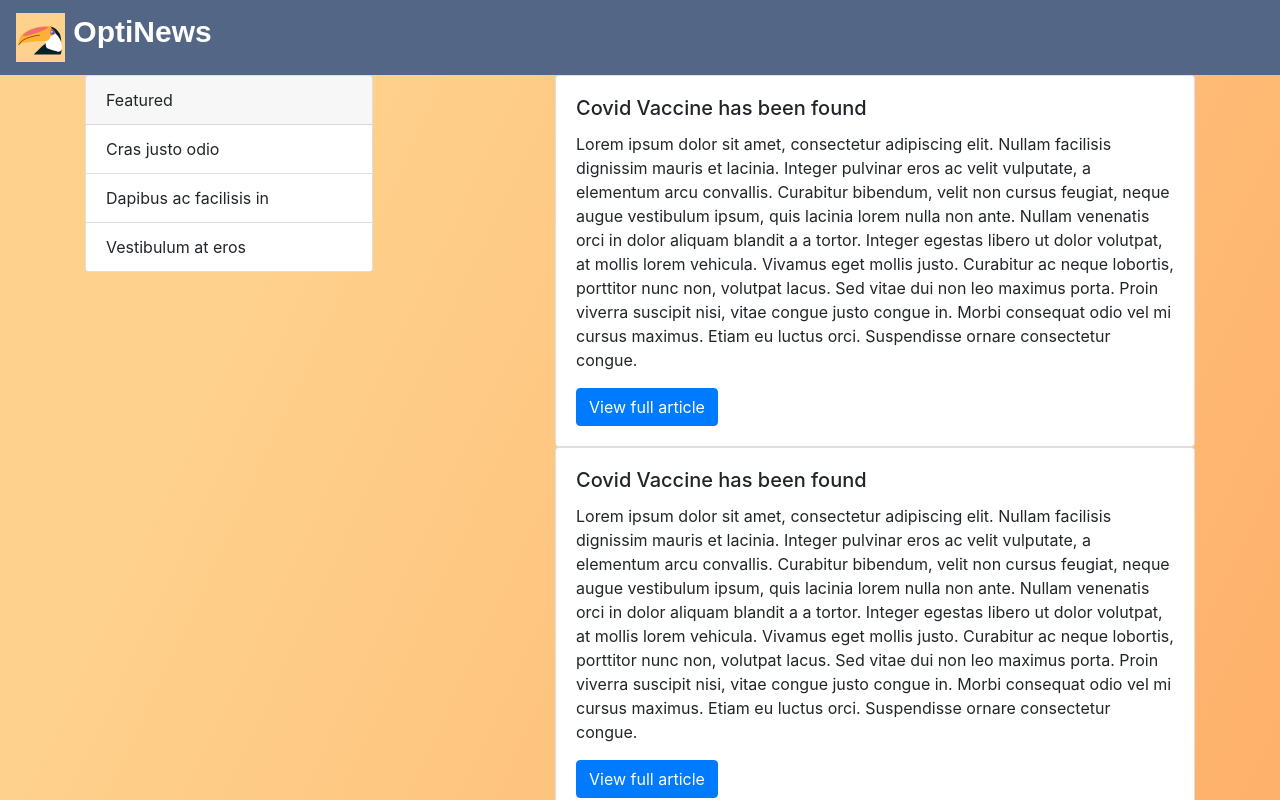
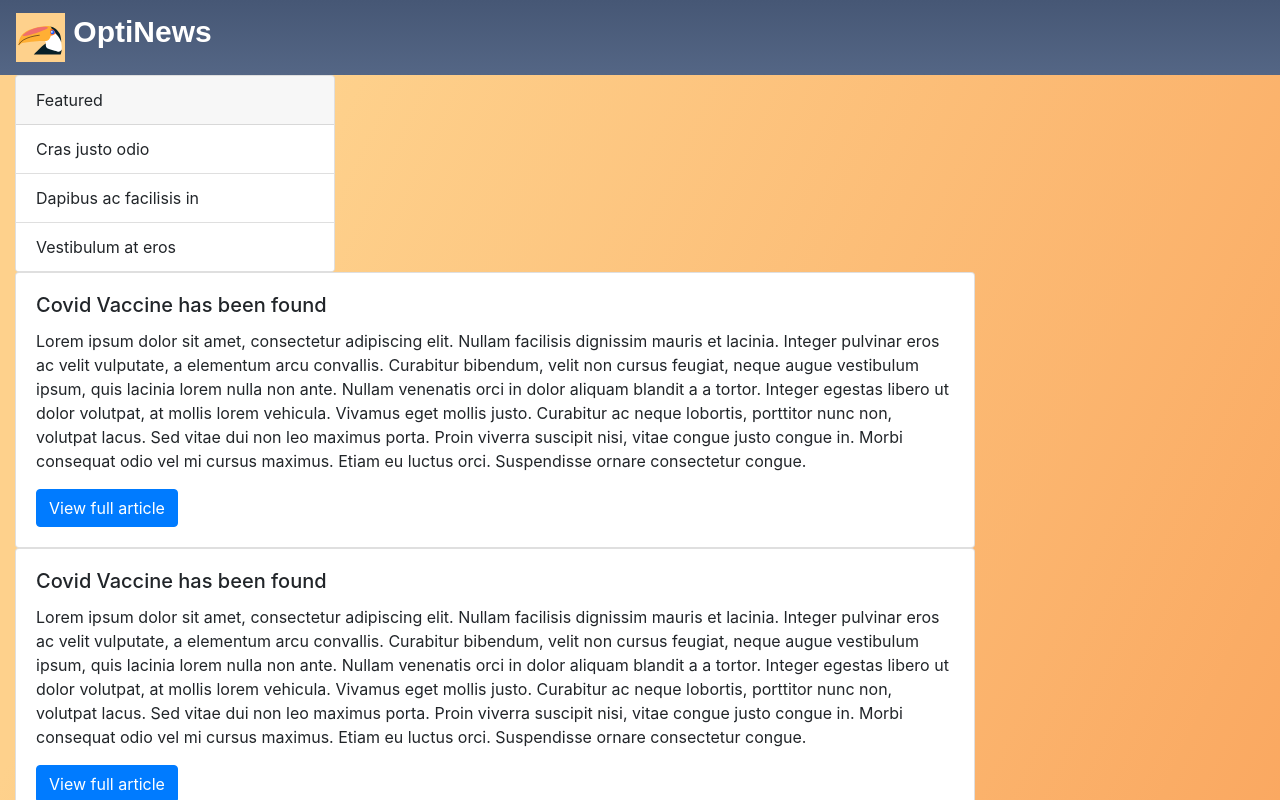
Before and after one commit to AzureQDragon/Optinews-Public, a React (Create React App) app in the folder optinews/: page / in a window 1280 px wide. Shown: the top 800 px of the page. Built offline with nearby package versions, Linux system fonts and the light colour scheme.

Commit message:
fixed formatting

```diff
--- a/optinews/package.json
+++ b/optinews/package.json
@@ -6,7 +6,7 @@
     "@testing-library/jest-dom": "^4.2.4",
     "@testing-library/react": "^9.5.0",
     "@testing-library/user-event": "^7.2.1",
-    "bootstrap": "^4.5.2",
+    "bootstrap": "^4.5.3",
     "react": "^16.13.1",
     "react-bootstrap": "^1.3.0",
     "react-dom": "^16.13.1",
--- a/optinews/src/App.css
+++ b/optinews/src/App.css
@@ -1,7 +1,7 @@
 .navbar {
   background-image: linear-gradient(
     to bottom,
-    #546685 0,
+    #465775 0,
     #546685 100%
   ) !important;
   color: #fff;
@@ -12,7 +12,7 @@
       #fed18c 18.98%,
       rgba(255, 114, 42, 0.37) 87%
     ),
-    #fed18c;
+    #f7c780;
 }
 .logoText {
   font-family: 'Oxygen', sans-serif !important;
--- a/optinews/src/App.js
+++ b/optinews/src/App.js
@@ -12,7 +12,7 @@ function App() {
   return (
     <div className='Body'>
       <NavBar />
-      <Container>
+      <Container fluid>
         <Row>
           <Col>
             <FilterCard />
--- a/optinews/src/Components/FilterCard.jsx
+++ b/optinews/src/Components/FilterCard.jsx
@@ -5,7 +5,7 @@ import ListGroup from 'react-bootstrap/ListGroup';
 function FilterCard() {
   return (
     <div>
-      <Card style={{ width: '18rem' }}>
+      <Card style={{ width: '20rem' }}>
         <Card.Header>Featured</Card.Header>
         <ListGroup variant='flush'>
           <ListGroup.Item>Cras justo odio</ListGroup.Item>
--- a/optinews/src/Components/NewsCard.jsx
+++ b/optinews/src/Components/NewsCard.jsx
@@ -5,7 +5,7 @@ import Button from 'react-bootstrap/Button';
 function NewsCard() {
   return (
     <div>
-      <Card style={{ width: '40rem' }}>
+      <Card style={{ width: '60rem' }}>
         <Card.Body>
           <Card.Title>Covid Vaccine has been found</Card.Title>
           <Card.Text>
```
Also changed, not shown: 1 other file (tests, documents, lock files or other folders).
